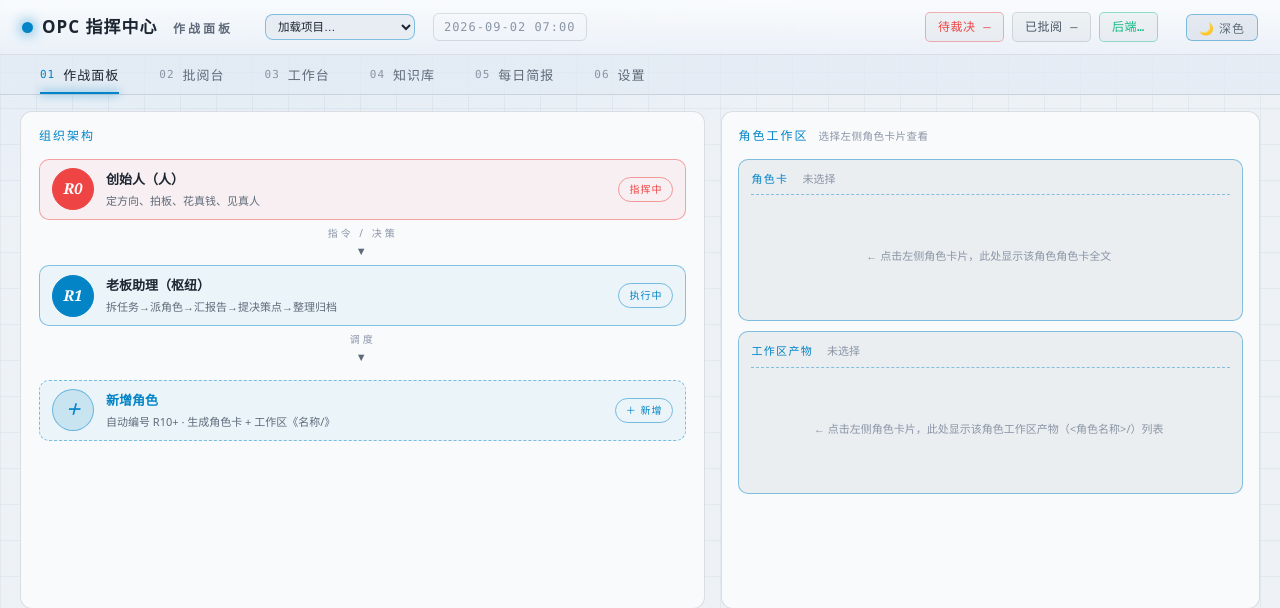
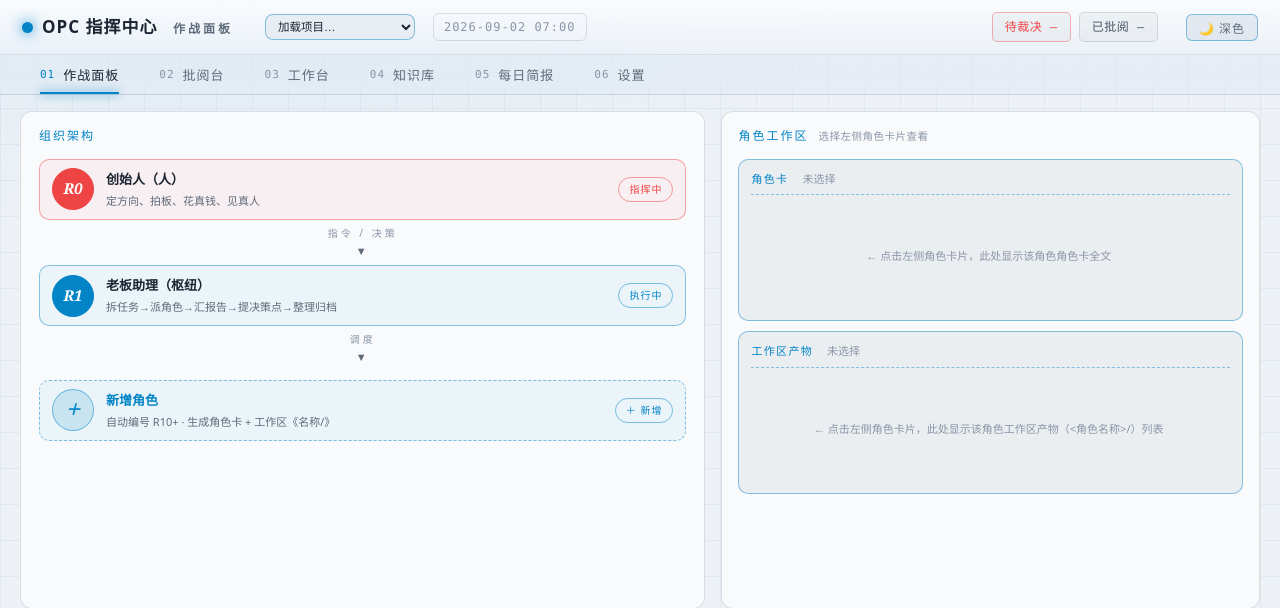
Before and after one commit to wenbuer/opc-web-dsh, a Python web app: template templates/index.html in a window 1280 px wide. Shown: the top 608 px of the page. Run offline with Jinja, Linux system fonts and the light colour scheme; the template is opened without the code that fills it, so the values that code supplies are empty.

Commit message:
chore: 移除右上角「后端在线」状态显示

```diff
--- a/static/main.js
+++ b/static/main.js
@@ -28,9 +28,6 @@
     if (!d) return;
     $("statPending").textContent = "待裁决 " + (d.pendingCount != null ? d.pendingCount : "—");
     $("statArchived").textContent = "已批阅 " + (d.archiveCount != null ? d.archiveCount : "—");
-    var dd = (d.daily && d.daily.length) ? " · " + d.daily.length + " 份简报" : "";
-    $("statSrv").textContent = "后端在线" + dd;
-    $("statSrv").className = "stat ok";
   }
 
   function tick(){
--- a/templates/index.html
+++ b/templates/index.html
@@ -17,7 +17,6 @@
     <div class="statbar">
       <span class="stat seal-red" id="statPending">待裁决 —</span>
       <span class="stat seal-ink" id="statArchived">已批阅 —</span>
-      <span class="stat ok" id="statSrv">后端…</span>
     </div>
     <button id="btnTheme" class="theme-toggle" title="切换配色主题（浅色 / 深色）">🌙 深色</button>
   </header>
```
